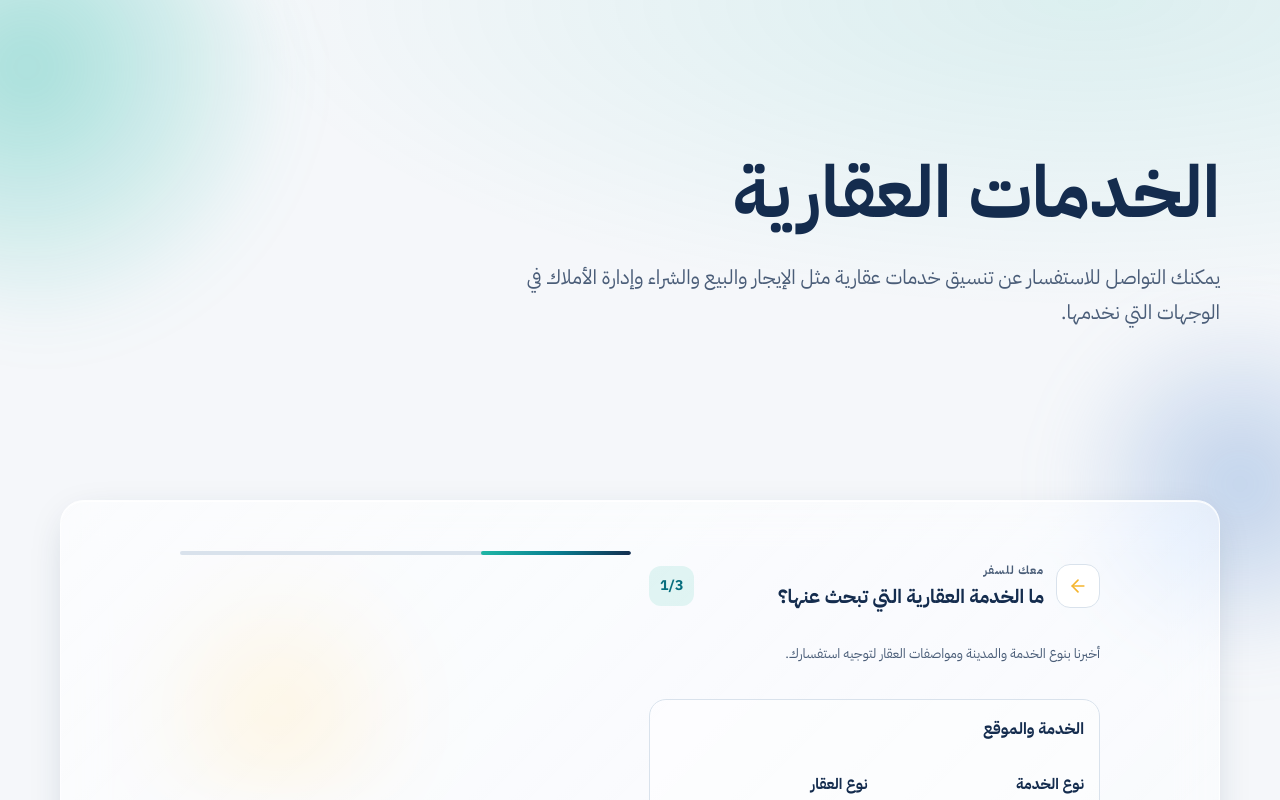
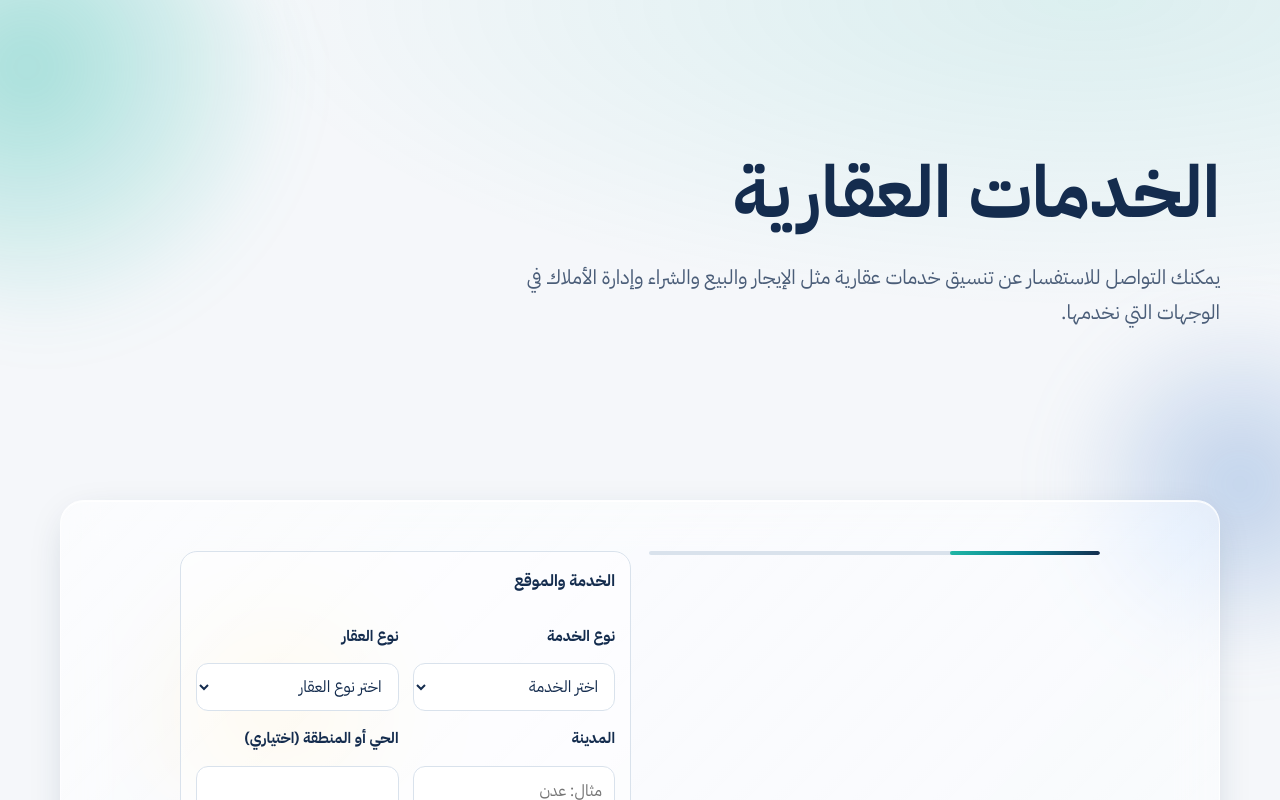
Before and after one commit to khwy1d/Maak, a React (Vite) app: page /real-estate in a window 1280 px wide. Shown: the top 800 px of the page. Built offline with nearby package versions, Linux system fonts and the light colour scheme.

Commit message:
Remove service form hero and step counter

```diff
--- a/src/components/ServiceSpecificForms.tsx
+++ b/src/components/ServiceSpecificForms.tsx
@@ -56,9 +56,7 @@ function RequestCard({
   const whatsappUrl = `https://wa.me/${digits}?text=${encodeURIComponent(message)}`;
 
   return <div className="inquiry-form flight-booking-form specialized-request-form maak-service-flow">
-    <header className="maak-flight-head"><button type="button" className="maak-back" onClick={() => step === 0 ? window.history.back() : setStep(current => current - 1)} aria-label={label(lang, "رجوع", "Back")}><ArrowLeft size={20}/></button><div><span>{label(lang, "معك للسفر", "MAAK TRAVEL")}</span><h2>{title}</h2></div><div className="maak-step-badge">{Math.min(step+1,totalSteps)}/{totalSteps}</div></header>
     <div className="maak-progress"><span style={{width: `${Math.min(step+1,totalSteps)/totalSteps*100}%`}}/></div>
-    <p className="maak-service-intro">{intro}</p>
     {!reviewing && <>{groups[step]}</>}
     <div className="flight-step-nav" aria-label={label(lang, "خطوات الطلب", "Request steps")}>
       <span className="flight-step-count">{label(lang, `الخطوة ${Math.min(step + 1, totalSteps)} من ${totalSteps}`, `Step ${Math.min(step + 1, totalSteps)} of ${totalSteps}`)}</span>
```
